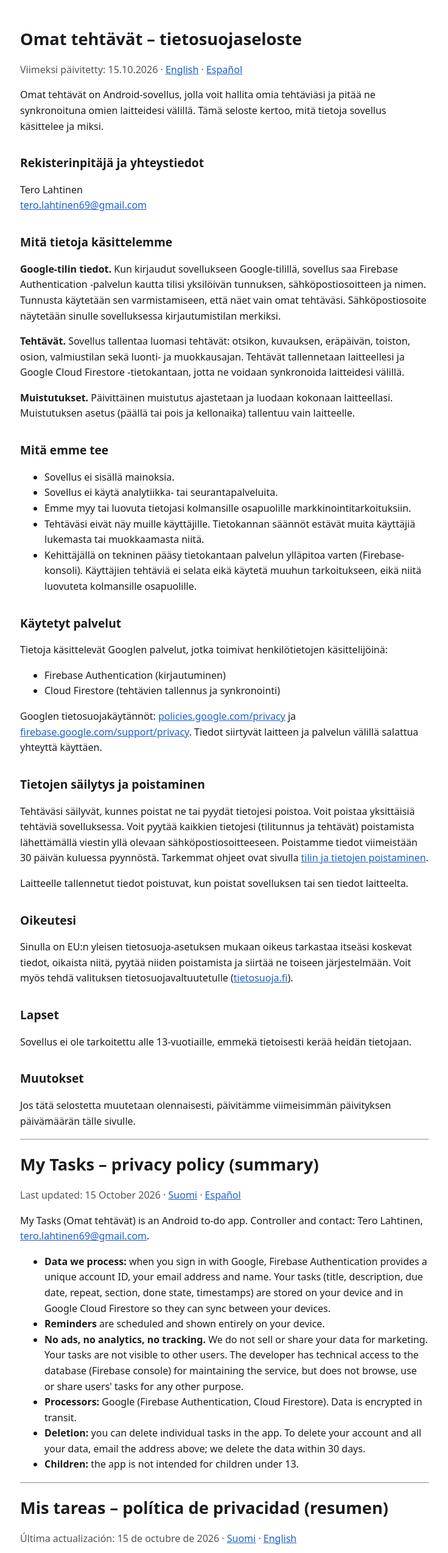
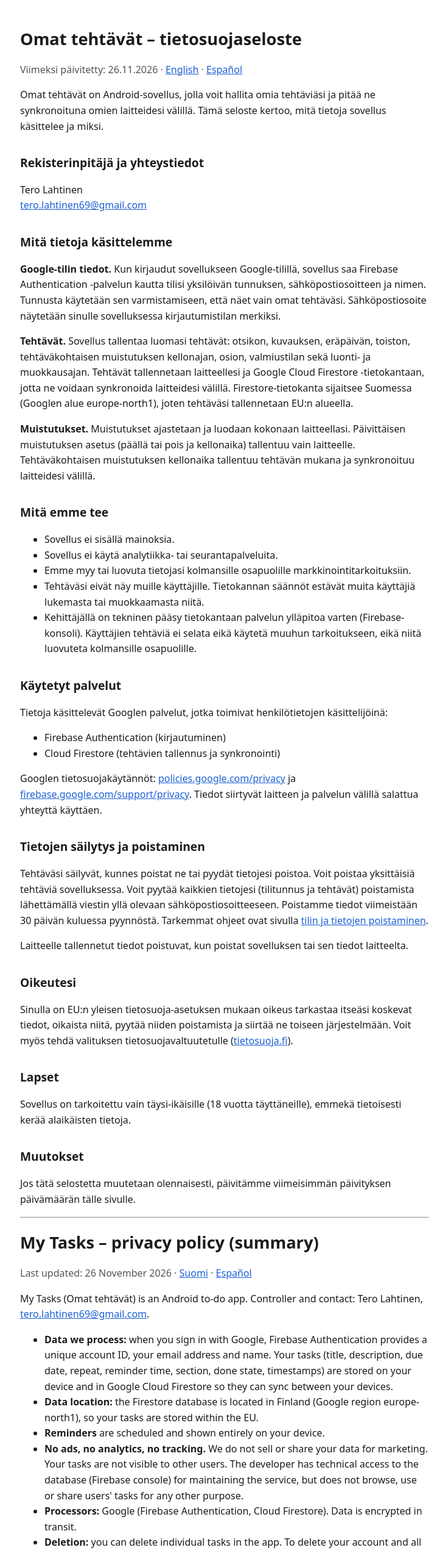
Before and after one commit to TerziH/omattehtavat_tietosuoja, a plain HTML site: page index.html in a window 1280 px wide. Shown: the top 2546 px of the page at 61% size, without its empty margins (271-1007 px from the left). Drawn offline with Linux system fonts and the light colour scheme.

Commit message:
Add files via upload

```diff
--- a/index.html
+++ b/index.html
@@ -15,7 +15,7 @@
 </head>
 <body>
 <h1 id="top">Omat tehtävät – tietosuojaseloste</h1>
-<p class="meta">Viimeksi päivitetty: 15.10.2026 · <a href="#en">English</a> · <a href="#es">Español</a></p>
+<p class="meta">Viimeksi päivitetty: 26.11.2026 · <a href="#en">English</a> · <a href="#es">Español</a></p>
 
 <p>Omat tehtävät on Android-sovellus, jolla voit hallita omia tehtäviäsi ja pitää ne synkronoituna omien laitteidesi välillä. Tämä seloste kertoo, mitä tietoja sovellus käsittelee ja miksi.</p>
 
@@ -24,8 +24,8 @@
 
 <h2>Mitä tietoja käsittelemme</h2>
 <p><strong>Google-tilin tiedot.</strong> Kun kirjaudut sovellukseen Google-tilillä, sovellus saa Firebase Authentication -palvelun kautta tilisi yksilöivän tunnuksen, sähköpostiosoitteen ja nimen. Tunnusta käytetään sen varmistamiseen, että näet vain omat tehtäväsi. Sähköpostiosoite näytetään sinulle sovelluksessa kirjautumistilan merkiksi.</p>
-<p><strong>Tehtävät.</strong> Sovellus tallentaa luomasi tehtävät: otsikon, kuvauksen, eräpäivän, toiston, osion, valmiustilan sekä luonti- ja muokkausajan. Tehtävät tallennetaan laitteellesi ja Google Cloud Firestore -tietokantaan, jotta ne voidaan synkronoida laitteidesi välillä.</p>
-<p><strong>Muistutukset.</strong> Päivittäinen muistutus ajastetaan ja luodaan kokonaan laitteellasi. Muistutuksen asetus (päällä tai pois ja kellonaika) tallentuu vain laitteelle.</p>
+<p><strong>Tehtävät.</strong> Sovellus tallentaa luomasi tehtävät: otsikon, kuvauksen, eräpäivän, toiston, tehtäväkohtaisen muistutuksen kellonajan, osion, valmiustilan sekä luonti- ja muokkausajan. Tehtävät tallennetaan laitteellesi ja Google Cloud Firestore -tietokantaan, jotta ne voidaan synkronoida laitteidesi välillä. Firestore-tietokanta sijaitsee Suomessa (Googlen alue europe-north1), joten tehtäväsi tallennetaan EU:n alueella.</p>
+<p><strong>Muistutukset.</strong> Muistutukset ajastetaan ja luodaan kokonaan laitteellasi. Päivittäisen muistutuksen asetus (päällä tai pois ja kellonaika) tallentuu vain laitteelle. Tehtäväkohtaisen muistutuksen kellonaika tallentuu tehtävän mukana ja synkronoituu laitteidesi välillä.</p>
 
 <h2>Mitä emme tee</h2>
 <ul>
@@ -52,7 +52,7 @@
 <p>Sinulla on EU:n yleisen tietosuoja-asetuksen mukaan oikeus tarkastaa itseäsi koskevat tiedot, oikaista niitä, pyytää niiden poistamista ja siirtää ne toiseen järjestelmään. Voit myös tehdä valituksen tietosuojavaltuutetulle (<a href="https://tietosuoja.fi">tietosuoja.fi</a>).</p>
 
 <h2>Lapset</h2>
-<p>Sovellus ei ole tarkoitettu alle 13-vuotiaille, emmekä tietoisesti kerää heidän tietojaan.</p>
+<p>Sovellus on tarkoitettu vain täysi-ikäisille (18 vuotta täyttäneille), emmekä tietoisesti kerää alaikäisten tietoja.</p>
 
 <h2>Muutokset</h2>
 <p>Jos tätä selostetta muutetaan olennaisesti, päivitämme viimeisimmän päivityksen päivämäärän tälle sivulle.</p>
@@ -61,15 +61,16 @@
 
 <div id="en" lang="en">
 <h1>My Tasks – privacy policy (summary)</h1>
-<p class="meta">Last updated: 15 October 2026 · <a href="#top">Suomi</a> · <a href="#es">Español</a></p>
+<p class="meta">Last updated: 26 November 2026 · <a href="#top">Suomi</a> · <a href="#es">Español</a></p>
 <p>My Tasks (Omat tehtävät) is an Android to-do app. Controller and contact: Tero Lahtinen, <a href="mailto:tero.lahtinen69@gmail.com">tero.lahtinen69@gmail.com</a>.</p>
 <ul>
-<li><strong>Data we process:</strong> when you sign in with Google, Firebase Authentication provides a unique account ID, your email address and name. Your tasks (title, description, due date, repeat, section, done state, timestamps) are stored on your device and in Google Cloud Firestore so they can sync between your devices.</li>
+<li><strong>Data we process:</strong> when you sign in with Google, Firebase Authentication provides a unique account ID, your email address and name. Your tasks (title, description, due date, repeat, reminder time, section, done state, timestamps) are stored on your device and in Google Cloud Firestore so they can sync between your devices.</li>
+<li><strong>Data location:</strong> the Firestore database is located in Finland (Google region europe-north1), so your tasks are stored within the EU.</li>
 <li><strong>Reminders</strong> are scheduled and shown entirely on your device.</li>
 <li><strong>No ads, no analytics, no tracking.</strong> We do not sell or share your data for marketing. Your tasks are not visible to other users. The developer has technical access to the database (Firebase console) for maintaining the service, but does not browse, use or share users' tasks for any other purpose.</li>
 <li><strong>Processors:</strong> Google (Firebase Authentication, Cloud Firestore). Data is encrypted in transit.</li>
 <li><strong>Deletion:</strong> you can delete individual tasks in the app. To delete your account and all your data, email the address above; we delete the data within 30 days.</li>
-<li><strong>Children:</strong> the app is not intended for children under 13.</li>
+<li><strong>Children:</strong> the app is intended for adults only (18 and over), and we do not knowingly collect data from minors.</li>
 </ul>
 </div>
 
@@ -77,15 +78,16 @@
 
 <div id="es" lang="es">
 <h1>Mis tareas – política de privacidad (resumen)</h1>
-<p class="meta">Última actualización: 15 de octubre de 2026 · <a href="#top">Suomi</a> · <a href="#en">English</a></p>
+<p class="meta">Última actualización: 26 de noviembre de 2026 · <a href="#top">Suomi</a> · <a href="#en">English</a></p>
 <p>Mis tareas (Omat tehtävät) es una aplicación de lista de tareas para Android. Responsable y contacto: Tero Lahtinen, <a href="mailto:tero.lahtinen69@gmail.com">tero.lahtinen69@gmail.com</a>.</p>
 <ul>
-<li><strong>Datos que tratamos:</strong> al iniciar sesión con Google, Firebase Authentication proporciona un identificador único de cuenta, tu correo electrónico y tu nombre. Tus tareas (título, descripción, fecha de vencimiento, repetición, sección, estado y marcas de tiempo) se guardan en tu dispositivo y en Google Cloud Firestore para poder sincronizarlas entre tus dispositivos.</li>
+<li><strong>Datos que tratamos:</strong> al iniciar sesión con Google, Firebase Authentication proporciona un identificador único de cuenta, tu correo electrónico y tu nombre. Tus tareas (título, descripción, fecha de vencimiento, repetición, hora del recordatorio, sección, estado y marcas de tiempo) se guardan en tu dispositivo y en Google Cloud Firestore para poder sincronizarlas entre tus dispositivos.</li>
+<li><strong>Ubicación de los datos:</strong> la base de datos de Firestore se encuentra en Finlandia (región europe-north1 de Google), por lo que tus tareas se almacenan dentro de la UE.</li>
 <li><strong>Los recordatorios</strong> se programan y se muestran por completo en tu dispositivo.</li>
 <li><strong>Sin anuncios, sin analítica y sin seguimiento.</strong> No vendemos ni compartimos tus datos con fines de marketing. Tus tareas no son visibles para otros usuarios. El desarrollador tiene acceso técnico a la base de datos (consola de Firebase) para el mantenimiento del servicio, pero no consulta, usa ni comparte las tareas de los usuarios para ningún otro fin.</li>
 <li><strong>Encargados del tratamiento:</strong> Google (Firebase Authentication, Cloud Firestore). Los datos se cifran durante la transmisión.</li>
 <li><strong>Eliminación:</strong> puedes eliminar tareas sueltas en la aplicación. Para eliminar tu cuenta y todos tus datos, escribe al correo indicado arriba; los eliminamos en un plazo de 30 días. Más detalles en <a href="poisto.html">esta página</a>.</li>
-<li><strong>Menores:</strong> la aplicación no está dirigida a menores de 13 años.</li>
+<li><strong>Menores:</strong> la aplicación está dirigida solo a adultos (mayores de 18 años) y no recopilamos conscientemente datos de menores.</li>
 </ul>
 </div>
 </body>
```
